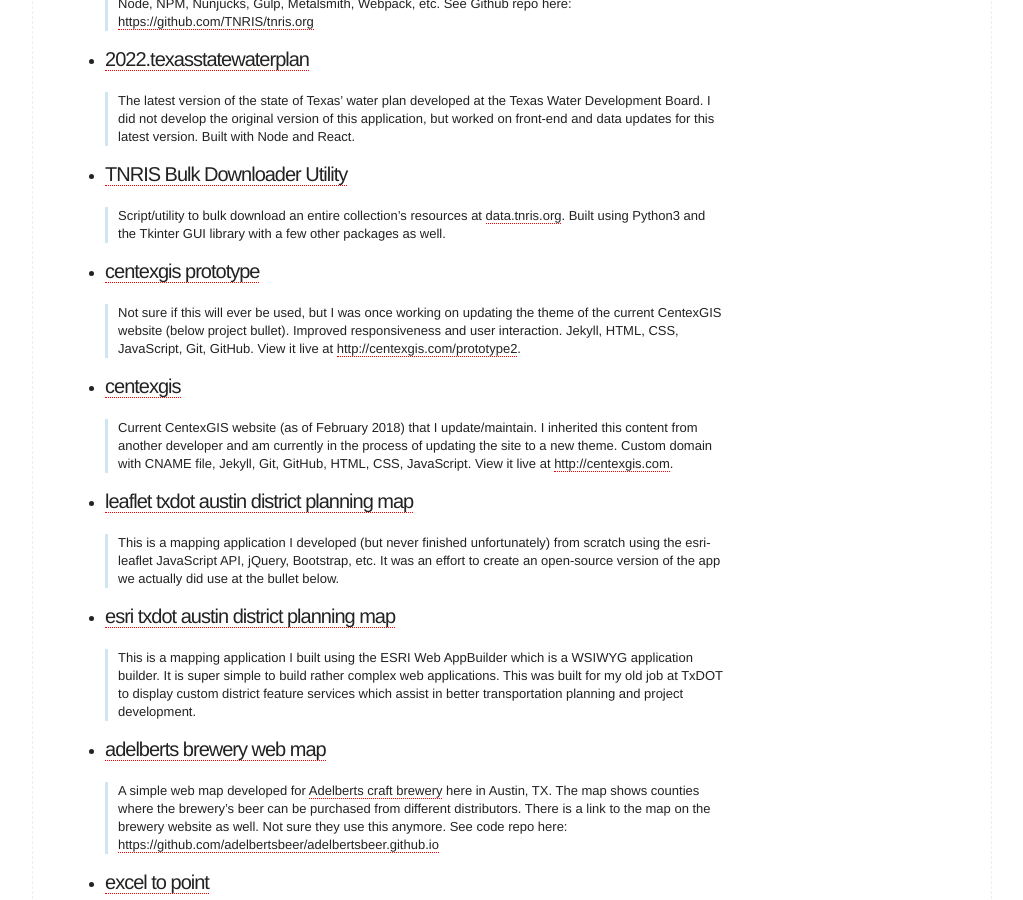
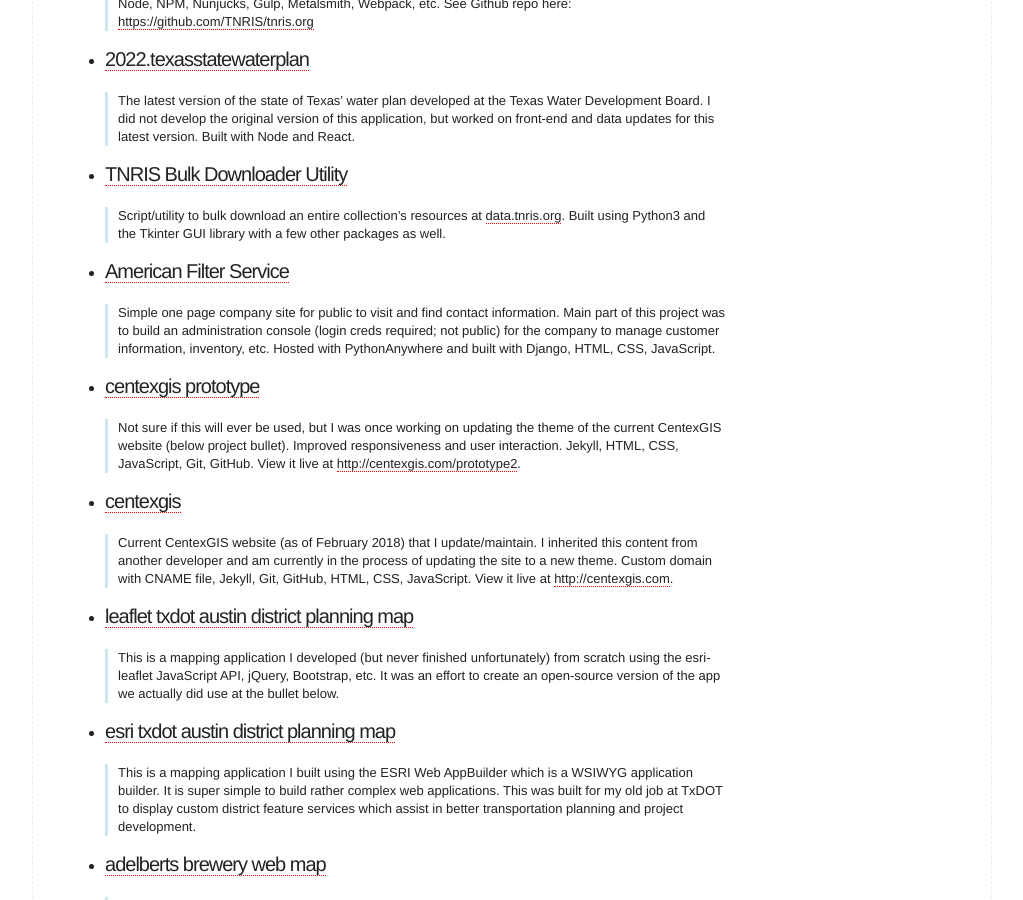
Before and after one commit to jwhaney/jwhaney.github.io, a Jekyll site: the page built from projects.md, in a window 1280 px wide and 900 px high, scrolled down 554 px. Shown: the whole window, without its empty margins (128-1151 px from the left). Built offline with Jekyll 4.4.1, drawn with Linux system fonts in a browser that asks for light colours.

Commit message:
projects update

```diff
--- a/projects.md
+++ b/projects.md
@@ -20,6 +20,9 @@
 
 - ### [TNRIS Bulk Downloader Utility](https://github.com/jwhaney/bulk-downloader)
 > Script/utility to bulk download an entire collection's resources at [data.tnris.org](https://data.tnris.org). Built using Python3 and the Tkinter GUI library with a few other packages as well.
+
+- ### [American Filter Service](https://www.americanfilterservice.com/)
+> Simple one page company site for public to visit and find contact information. Main part of this project was to build an administration console (login creds required; not public) for the company to manage customer information, inventory, etc. Hosted with PythonAnywhere and built with Django, HTML, CSS, JavaScript.
 
 - ### [centexgis prototype](https://github.com/centexgis/prototype2)
 > Not sure if this will ever be used, but I was once working on updating the theme of the current CentexGIS website (below project bullet). Improved responsiveness and user interaction. Jekyll, HTML, CSS, JavaScript, Git, GitHub. View it live at [http://centexgis.com/prototype2](http://centexgis.com/prototype2).
```
